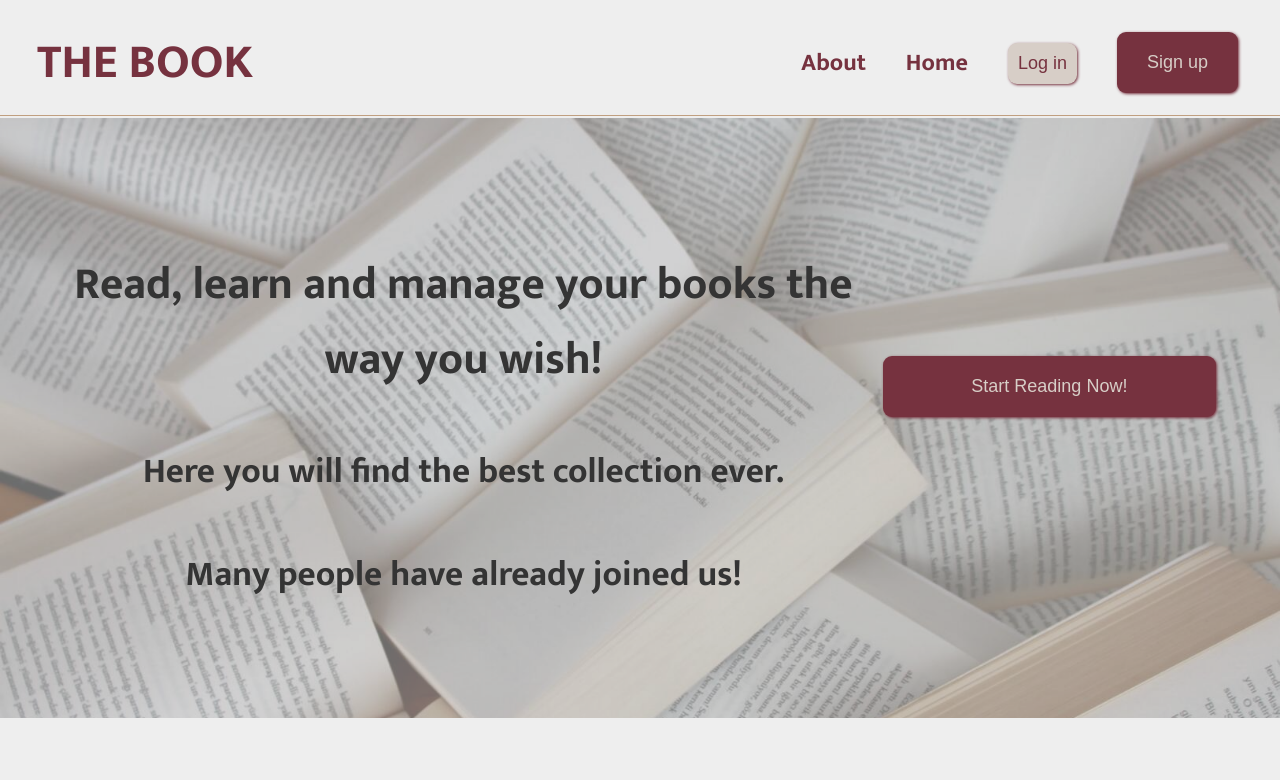
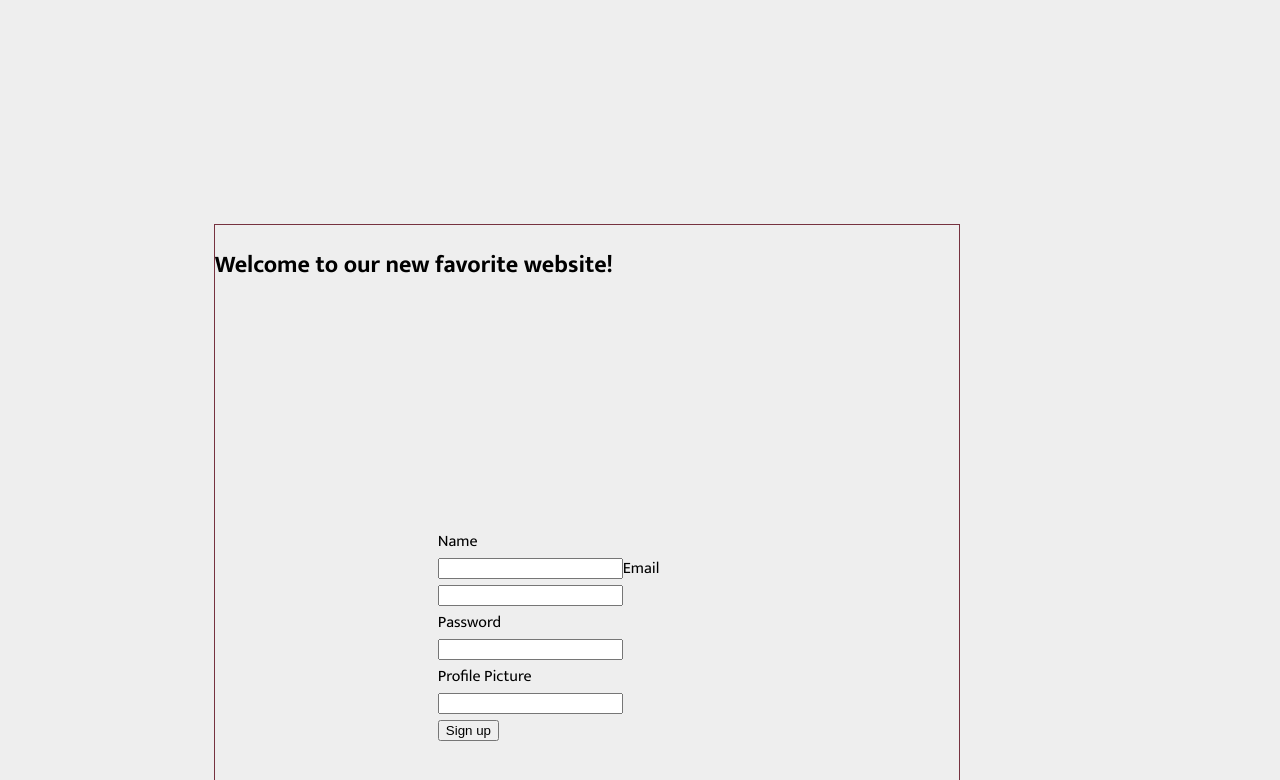
Before and after one commit to LygiaGarrido/book_react_project, a React (Vite) app: page /sign-up in a window 1280 px wide. Shown: the top 780 px of the page. Built offline with nearby package versions, Linux system fonts and the light colour scheme.

Commit message:
Add Sign Up page

```diff
--- a/package.json
+++ b/package.json
@@ -16,6 +16,7 @@
     "react-router-dom": "^6.4.3"
   },
   "devDependencies": {
-    "parcel": "^2.7.0"
+    "parcel": "^2.7.0",
+    "process": "^0.11.10"
   }
 }
--- a/src/index.jsx
+++ b/src/index.jsx
@@ -1,19 +1,22 @@
 import { useEffect, useState } from "react";
 import { createRoot } from "react-dom/client";
+import { BrowserRouter, Route, Routes } from "react-router-dom";
 import { Header } from "./pages/Header";
-import {HeroSection} from "./pages/HeroSection"
+import { HeroSection } from "./pages/HeroSection";
+import { SignUp } from "./pages/SignUp";
 
 const domContainer = document.getElementById("app");
 const root = createRoot(domContainer);
 
-function App(){
-    return(
-        <>
-        <Header/>
-        <HeroSection/>
-        </>
-    )
+function App() {
+  return (
+    <BrowserRouter>
+      <Routes>
+        <Route path="/" element={<Header />} />
+        <Route path=":sign-up" element={<SignUp />} />
+      </Routes>
+    </BrowserRouter>
+  );
 }
 
-
-root.render(<App/>);
+root.render(<App />);
--- a/src/pages/Header.jsx
+++ b/src/pages/Header.jsx
@@ -1,3 +1,7 @@
+import { useNavigate } from "react-router-dom";
+import { Link } from "react-router-dom";
+import { HeroSection } from "./HeroSection";
+
 function Header() {
   return (
     <>
@@ -24,19 +28,16 @@ function Header() {
 
           <li className="nav-elem">
             <button className="nav-btn signup-btn">
-              <a href="" className="nav-link signup-btn">
-                Sign up
-              </a>
+              <Link to="/sign-up" className="nav-link signup-btn">Sign up</Link>
+
             </button>
           </li>
         </ol>
       </header>
-        <div className="division"></div>
+      <div className="division"></div>
+      <HeroSection/>
     </>
   );
 }
 
-
-
-
 export { Header };
--- /dev/null
+++ b/src/pages/SignUp.jsx
@@ -0,0 +1,46 @@
+function SignUp() {
+  async function handleSubmit(e) {
+    e.preventDefault();
+
+    const response = await fetch(
+      "https://ancient-temple-61124.herokuapp.com/api/auth/register",
+      {
+        method: "post",
+        headers: {
+          Accept: "application/json",
+          "Content-Type": "application/json",
+        },
+        body: JSON.stringify({
+          email: e.target.email.value,
+          name: e.target.name.value,
+          password: e.target.password.value,
+          profile_picture: e.target.profile_picture.value,
+        }),
+      }
+    );
+
+    const text = await response.text();
+    console.log(text);
+  }
+
+  return (
+    <>
+      <div className="signup-container">
+        <h2 className="signup=-title">Welcome to our new favorite website!</h2>
+        <form onSubmit={handleSubmit} className="signup-form">
+          <label>Name</label>
+          <input type="text" name="name" />
+          <label>Email</label>
+          <input type="email" name="email" />
+          <label>Password</label>
+          <input type="password" name="password" />
+          <label>Profile Picture</label>
+          <input type="url" name="profile_picture" />
+          <button type="submit">Sign up</button>
+        </form>
+      </div>
+    </>
+  );
+}
+
+export { SignUp };
--- a/src/styles.css
+++ b/src/styles.css
@@ -1,5 +1,3 @@
-
-
 body{
     box-sizing: border-box;
     margin: 0;
@@ -135,3 +133,19 @@ body{
     margin-bottom: 5%;
     margin-right: 5%;
 }
+
+
+/* SIGN UP PAGE */
+
+.signup-container{
+    grid-column: 3/10;
+    border: 1px solid #76323f;
+    margin-top: 30%;
+}
+
+.signup-form{
+    grid-column: 4/7;
+    padding:30%;
+    width: 30%;
+
+}
```
Also changed, not shown: 1 other file (tests, documents, lock files or other folders).
